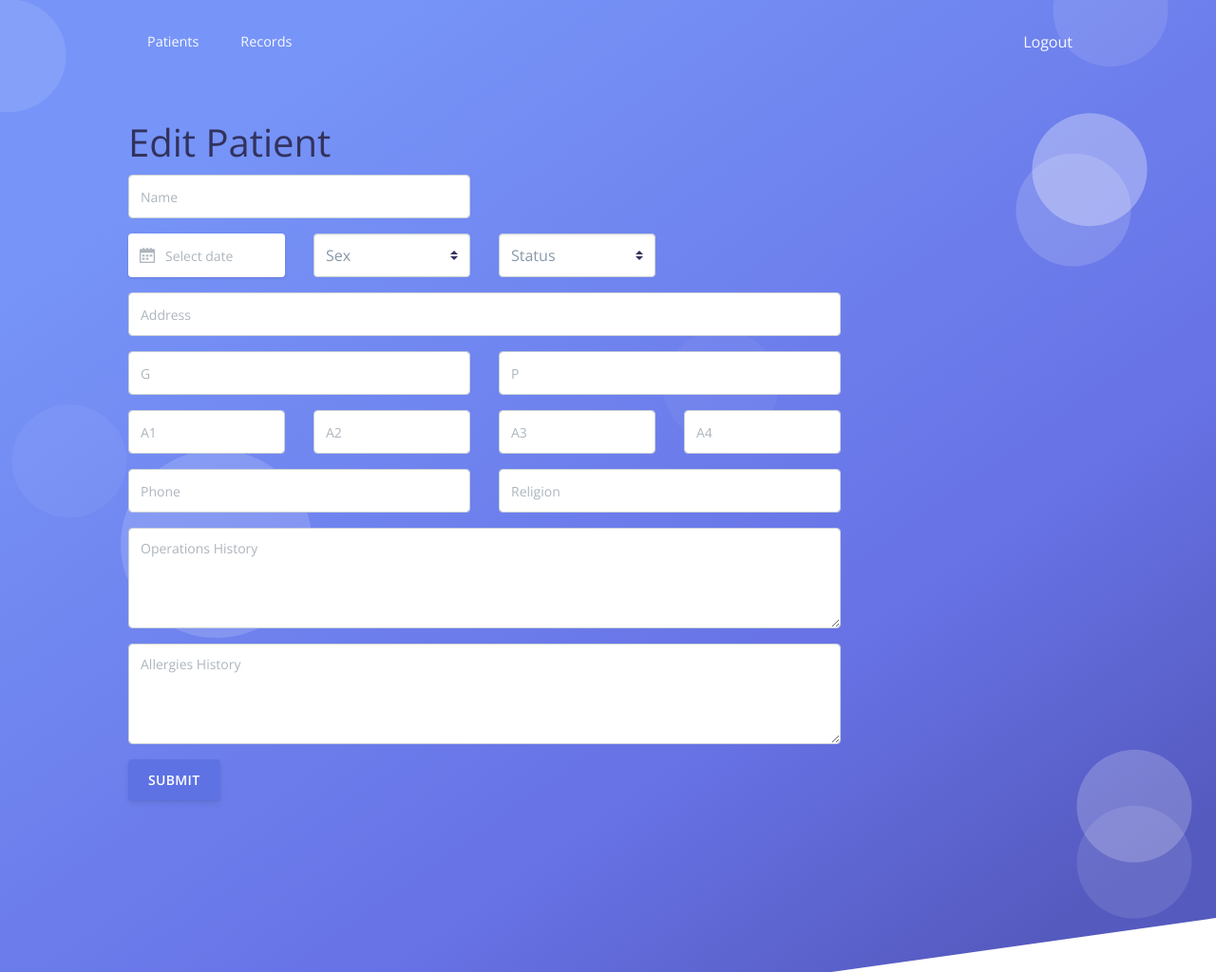
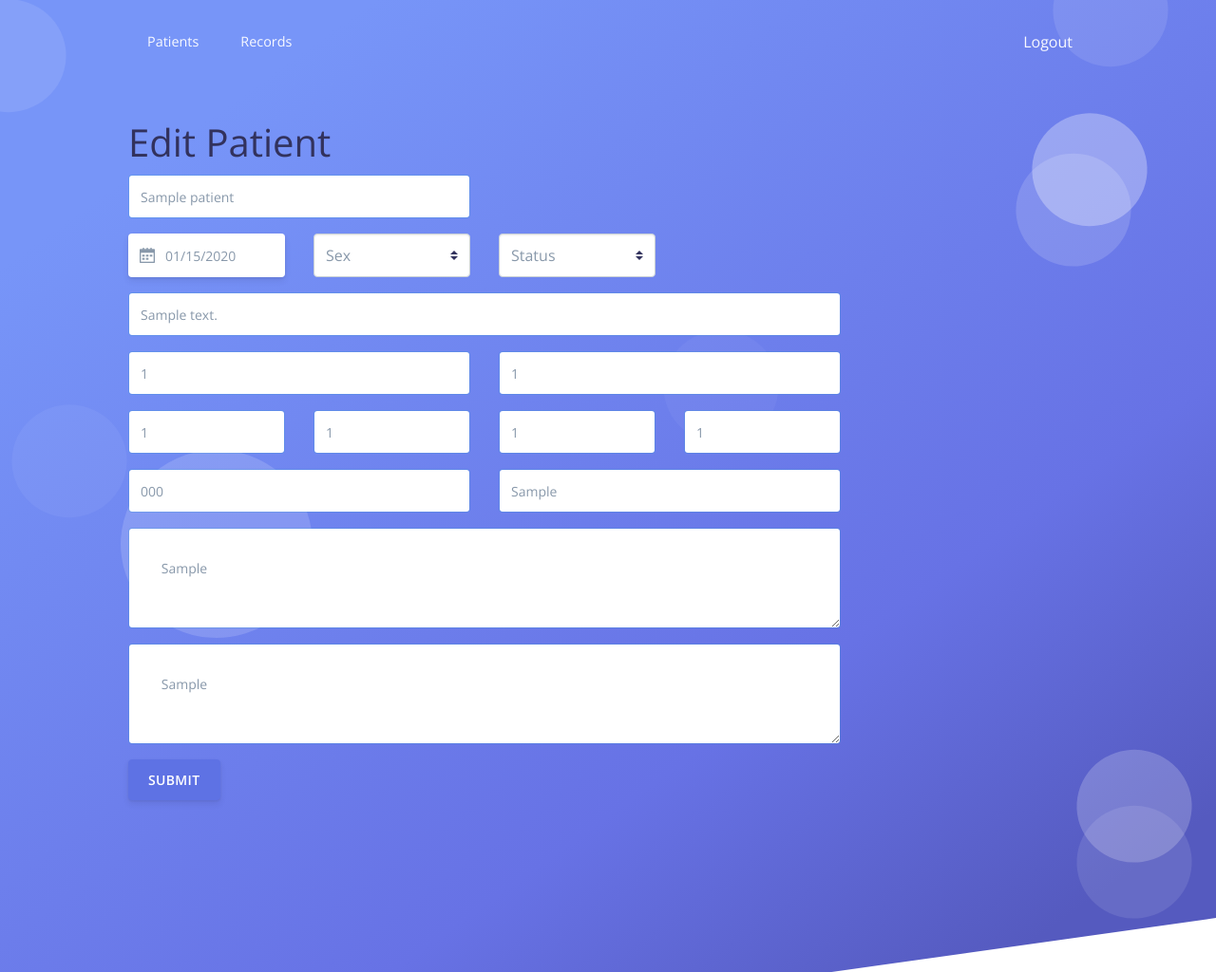
Before and after one commit to timlamoglia/obgynapp, a Django app: page /patients/1/edit/ in a window 1280 px wide. Shown: the top 1024 px of the page at 95% size. Run offline with Django 3.2, Linux system fonts and the light colour scheme; a user stored in the database is signed in; tables that the repository leaves empty hold one stand-in row (values such as "Sample post"); some libraries are stand-ins or nearby versions.

Commit message:
Adds bootstrap template to show view

```diff
--- a/patients/templates/patients/form.html
+++ b/patients/templates/patients/form.html
@@ -13,7 +13,11 @@
   <div class="row">
     <div class="col-md-6">
       <div class="form-group">
-        <input class="form-control" type="text" name="name" maxlength="100" required id="id_name" placeholder="Name"/>
+        <input class="form-control" type="text" name="name" maxlength="100" required id="id_name" placeholder="Name"
+        {% if patient.id %}
+        value="{{ patient.name }}"
+        {% endif %}
+        />
       </div>
     </div>
   </div>
@@ -25,7 +29,11 @@
           <div class="input-group-prepend">
             <span class="input-group-text"><i class="ni ni-calendar-grid-58"></i></span>
           </div>
-          <input class="form-control datepicker" placeholder="Select date" type="text" name="birth_date" required id="id_birth_date" />
+          <input class="form-control datepicker" placeholder="Select date" type="text" name="birth_date" required id="id_birth_date"
+          {% if patient.birth_date %}
+          value="{{ patient.birth_date }}"
+          {% endif %}
+          />
         </div>
       </div>
     </div>
@@ -33,11 +41,16 @@
       <div class="form-group">
         <select name="sex" class="custom-select" required id="id_sex">
           <option value="" selected>Sex</option>
-
-          <option value="MALE">Male</option>
-
-          <option value="FEMALE">Female</option>
-
+          <option value="MALE"
+          {% if patient.sex == "male" %}
+          selected
+          {% endif %}
+          >Male</option>
+          <option value="FEMALE"
+          {% if patient.sex == "female" %}
+          selected
+          {% endif %}
+          >Female</option>
         </select>
       </div>
     </div>
@@ -45,15 +58,10 @@
       <div class="form-group">
         <select name="status" class="custom-select" required id="id_status">
           <option value="" selected>Status</option>
-
           <option value="SINGLE">Single</option>
-
           <option value="MARRIED">Married</option>
-
           <option value="WIDOWED">Widowed</option>
-
           <option value="DIVORCED">Divorced</option>
-
           <option value="SEPARATED">Separated</option>
       </select>
       </div>
@@ -65,7 +73,11 @@
   <div class="row">
     <div class="col-md-12">
       <div class="form-group">
-        <input class="form-control" type="text" name="address" maxlength="200" id="id_address" placeholder="Address" />
+        <input class="form-control" type="text" name="address" maxlength="200" id="id_address" placeholder="Address"
+        {% if patient.address %}
+        value="{{ patient.address }}"
+        {% endif %}
+        />
       </div>
     </div>
   </div>
@@ -73,12 +85,20 @@
   <div class="row">
     <div class="col-md-6">
       <div class="form-group">
-        <input class="form-control" type="number" name="g" id="id_g" placeholder="G" />
+        <input class="form-control" type="number" name="g" id="id_g" placeholder="G"
+        {% if patient.g %}
+        value="{{ patient.g }}"
+        {% endif %}
+        />
       </div>
     </div>
     <div class="col-md-6">
       <div class="form-group">
-        <input class="form-control" type="number" name="p" id="id_p" placeholder="P" />
+        <input class="form-control" type="number" name="p" id="id_p" placeholder="P"
+        {% if patient.p %}
+        value="{{ patient.p }}"
+        {% endif %}
+        />
       </div>
     </div>
   </div>
@@ -86,22 +106,38 @@
   <div class="row">
     <div class="col-md-3">
       <div class="form-group">
-         <input class="form-control" type="number" name="a1" id="id_a1" placeholder="A1"/>
+        <input class="form-control" type="number" name="a1" id="id_a1" placeholder="A1"
+        {% if patient.a1 %}
+        value="{{ patient.a1 }}"
+        {% endif %}
+        />
       </div>
     </div>
     <div class="col-md-3">
       <div class="form-group">
-         <input class="form-control" type="number" name="a2" id="id_a2" placeholder="A2"/>
+         <input class="form-control" type="number" name="a2" id="id_a2" placeholder="A2"
+         {% if patient.a2 %}
+        value="{{ patient.a2 }}"
+        {% endif %}
+        />
       </div>
     </div>
     <div class="col-md-3">
       <div class="form-group">
-         <input class="form-control" type="number" name="a3" id="id_a3" placeholder="A3"/>
+        <input class="form-control" type="number" name="a3" id="id_a3" placeholder="A3"
+         {% if patient.a3 %}
+        value="{{ patient.a3 }}"
+        {% endif %}
+        />
       </div>
     </div>
     <div class="col-md-3">
       <div class="form-group">
-         <input class="form-control" type="number" name="a4" id="id_a4" placeholder="A4"/>
+        <input class="form-control" type="number" name="a4" id="id_a4" placeholder="A4"
+        {% if patient.a4 %}
+        value="{{ patient.a4 }}"
+        {% endif %}
+        />
       </div>
     </div>
   </div>
@@ -109,12 +145,20 @@
   <div class="row">
     <div class="col-md-6">
       <div class="form-group">
-        <input class="form-control" type="text" name="phone" maxlength="20" id="id_phone" placeholder="Phone"/>
+        <input class="form-control" type="text" name="phone" maxlength="20" id="id_phone" placeholder="Phone"
+        {% if patient.phone %}
+        value="{{ patient.phone }}"
+        {% endif %}
+        />
       </div>
     </div>
     <div class="col-md-6">
       <div class="form-group">
-        <input class="form-control" type="text" name="religion" maxlength="50" id="id_religion" placeholder="Religion"/>
+        <input class="form-control" type="text" name="religion" maxlength="50" id="id_religion" placeholder="Religion"
+        {% if patient.religion %}
+        value="{{ patient.religion }}"
+        {% endif %}
+        />
       </div>
     </div>
   </div>
@@ -122,14 +166,22 @@
   <div class="row">
     <div class="col-md-12">
     <div class="form-group">
-      <textarea class="form-control" type="text" name="operations_history" maxlength="1000" rows=4 id="id_operations_history" placeholder="Operations History"></textarea>
+      <textarea class="form-control" type="text" name="operations_history" maxlength="1000" rows=4 id="id_operations_history" placeholder="Operations History">
+      {% if patient.operations_history %}
+      {{ patient.operations_history }}
+      {% endif %}
+      </textarea>
     </div>
     </div>
   </div>
   <div class="row">
     <div class="col-md-12">
     <div class="form-group">
-      <textarea class="form-control" type="text" name="allergies_history" maxlength="1000" rows=4 id="id_allergies_history" placeholder="Allergies History"></textarea>
+      <textarea class="form-control" type="text" name="allergies_history" maxlength="1000" rows=4 id="id_allergies_history" placeholder="Allergies History">
+      {% if patient.allergies_history %}
+      {{ patient.allergies_history }}
+      {% endif %}
+      </textarea>
     </div>
     </div>
   </div>
--- a/patients/views.py
+++ b/patients/views.py
@@ -43,10 +43,11 @@
 def edit(request, patient_id):
 	patient = get_object_or_404(Patient, pk=patient_id)
 	form = PatientForm(request.POST or None, instance=patient)
+	patient.birth_date = patient.birth_date.strftime('%m/%d/%Y')
 	if form.is_valid():
 		form.save()
 		return redirect('patients:patients')
-	return render(request, 'patients/form.html', {'form': form})
+	return render(request, 'patients/form.html', {'form': form, 'patient': patient})
 
 @login_required(login_url='/')
 def delete(request, patient_id):
```
